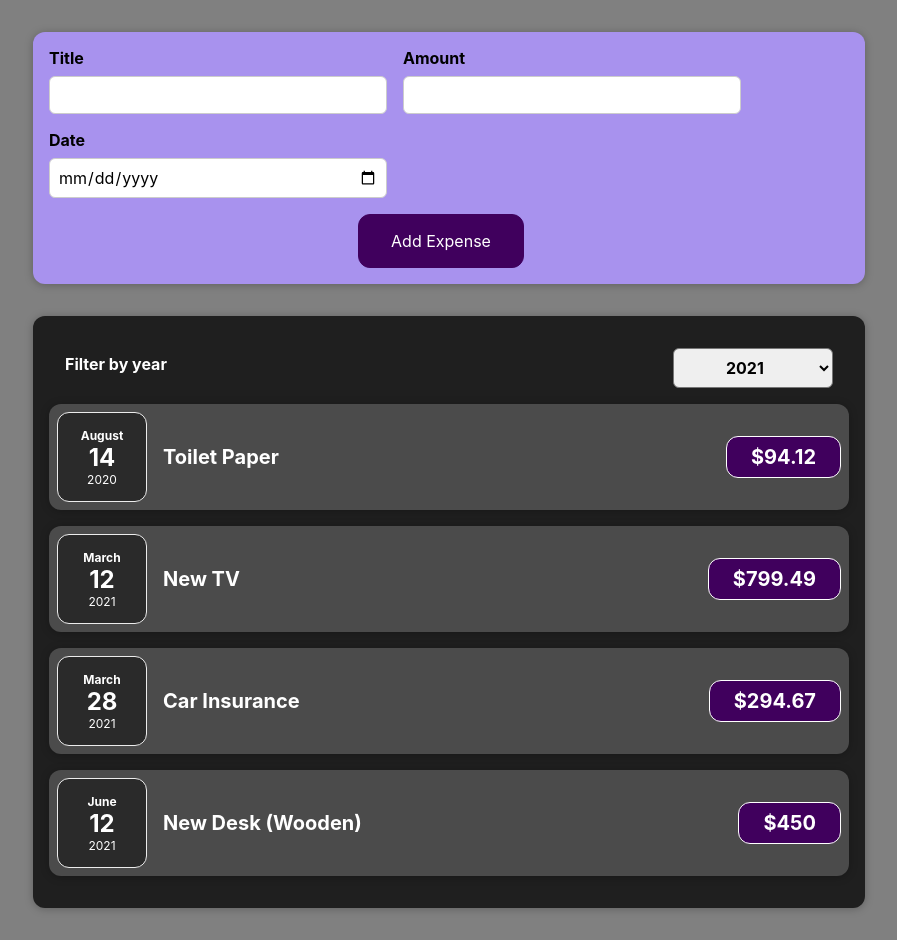
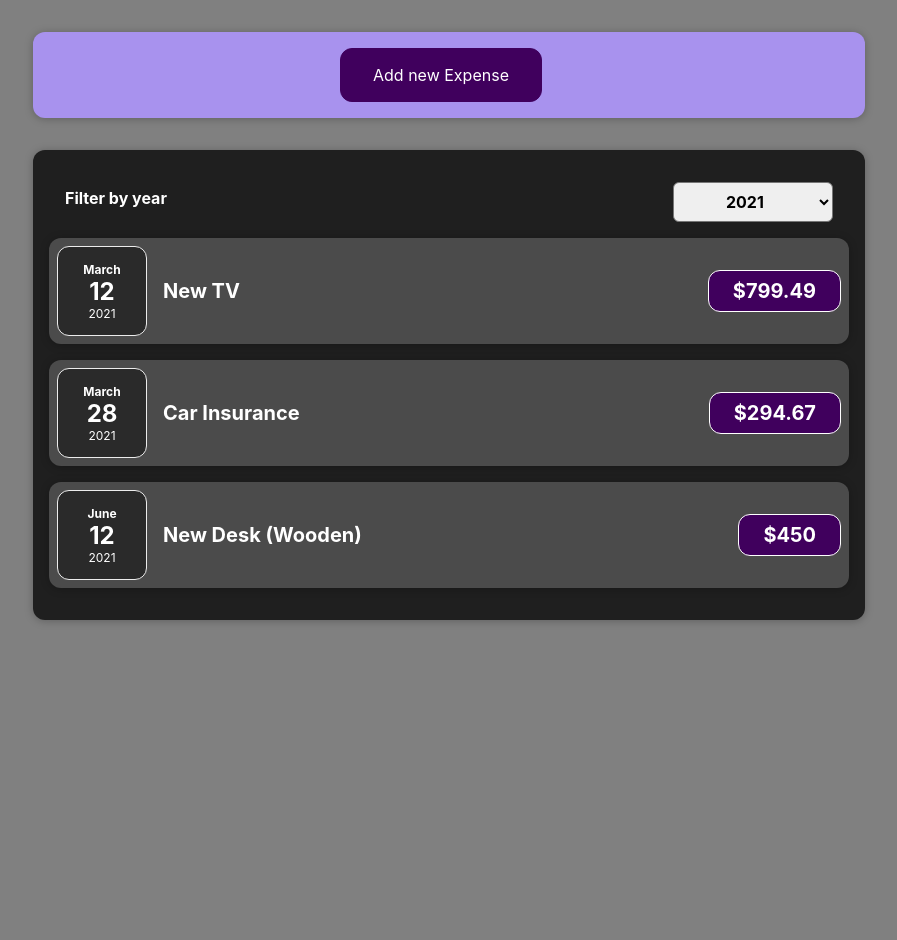
Before and after one commit to MikeBurton89/expense_tracker, a React (Create React App) app: page / in a window 1280 px wide. Shown: the whole page, without its empty margins (191-1088 px from the left). After the commit the page ends 800 px from the top, so only its background shows below. Built offline with nearby package versions, Linux system fonts and the light colour scheme.

Commit message:
added conditionals

```diff
--- a/src/App.js
+++ b/src/App.js
@@ -1,8 +1,8 @@
 import Expenses from "./components/Expenses/Expenses"
 import NewExpense from "./components/NewExpense/NewExpense";
+import { useState } from "react"
 
-const App = () => {
-  const expenses = [
+const DUMMY_EXPENSES = [
   {
     id: 'e1',
     title: 'Toilet Paper',
@@ -24,10 +24,14 @@
   },
 ];
 
+const App = () => {
+  const [expenses, setExpenses] = useState(DUMMY_EXPENSES);
+
   const addExpenseHandler = expense => {
-    console.log(expense)
-    console.log('from App.js')
-  }
+    setExpenses(prevExpenses => {
+      return [expense, ...prevExpenses];
+    });
+  };
 
   return (
     <div className="App">
--- a/src/components/Expenses/ExpenseItem.js
+++ b/src/components/Expenses/ExpenseItem.js
@@ -7,6 +7,7 @@
 const ExpenseItem = (props) => {
 
     return (
+        <li>
             <Card className='expense-item'>
                 <ExpenseDate date={props.date} />
                 <div className='expense-item__description'>
@@ -14,6 +15,7 @@
                 </div>
                 <div className='expense-item__price'>${props.amount}</div>
             </Card>
+        </li>
     )
 }
 
--- a/src/components/Expenses/Expenses.js
+++ b/src/components/Expenses/Expenses.js
@@ -1,8 +1,8 @@
 import React, { useState } from 'react'
 import Card from '../UI/Card'
-import ExpenseItem from './ExpenseItem'
 import './Expenses.css'
 import ExpensesFilter from './ExpensesFilter'
+import ExpensesList from './ExpensesList'
 
 const Expenses = (props) => {
 
@@ -14,15 +14,17 @@
 
     };
 
+    const filteredExpenses = props.items.filter(expense => {
+        return expense.date.getFullYear().toString() === filteredYear;
+    })
+
+
     return (
         <Card className='expenses'>
             <ExpensesFilter selected={filteredYear} onChangeFilter={filterChangeHandler} />
-            <ExpenseItem title={props.items[0].title} amount={props.items[0].amount} date={props.items[0].date} />
-            <ExpenseItem title={props.items[1].title} amount={props.items[1].amount} date={props.items[1].date} />
-            <ExpenseItem title={props.items[2].title} amount={props.items[2].amount} date={props.items[2].date} />
-            <ExpenseItem title={props.items[3].title} amount={props.items[3].amount} date={props.items[3].date} />
+            <ExpensesList items={filteredExpenses} />
         </Card>
     )
-}
+};
 
 export default Expenses
--- a/src/components/Expenses/ExpensesFilter.js
+++ b/src/components/Expenses/ExpensesFilter.js
@@ -4,7 +4,7 @@
 
 const ExpensesFilter = (props) => {
     const dropdownChangeHandler = (event) => {
-        console.log(event.target.value)
+        props.onChangeFilter(event.target.value)
 
     };
     return (
--- /dev/null
+++ b/src/components/Expenses/ExpensesList.css
@@ -0,0 +1,9 @@
+.expenses-list {
+    list-style: none;
+    padding: 0;
+}
+
+.expenses-list__fallback {
+    color: white;
+    text-align: center;
+}
--- /dev/null
+++ b/src/components/Expenses/ExpensesList.js
@@ -0,0 +1,20 @@
+import React from 'react'
+import ExpenseItem from './ExpenseItem'
+import './ExpensesList.css'
+
+const ExpensesList = props => {
+
+    if (props.items.length === 0) {
+        return <h2 className="expenses-list__fallback">Found no expenses</h2>
+
+    }
+    return <ul className='expenses-list'>
+        {props.items.map((expense) => <ExpenseItem key={expense.id} title={expense.title} amount={expense.amount} date={expense.date} />)}
+
+    </ul>
+
+
+}
+
+
+export default ExpensesList
--- a/src/components/NewExpense/ExpenseForm.js
+++ b/src/components/NewExpense/ExpenseForm.js
@@ -58,6 +58,7 @@
         setEnteredAmount('')
     };
 
+
     return (
         <form onSubmit={submitHandler}>
             <div className='new-expense__controls'>
@@ -75,7 +76,8 @@
                 </div>
             </div>
             <div className='new-expense__action'>
-                <button type='submit'> Add Expense</button>
+                <button type='button' onClick={props.onCancel}> Cancel </button>
+                <button type='submit'> Add Expense </button>
             </div>
         </form >
     )
--- a/src/components/NewExpense/NewExpense.js
+++ b/src/components/NewExpense/NewExpense.js
@@ -1,8 +1,9 @@
-import React from 'react'
+import React, { useState } from 'react'
 import './NewExpense.css'
 import ExpenseForm from './ExpenseForm'
 
 const NewExpense = (props) => {
+    const [isEditing, setIsEditing] = useState(false);
     const saveExpenseDataHandler = (enteredExpenseData) => {
         const expenseData = {
             ...enteredExpenseData,
@@ -11,9 +12,19 @@
         props.onAddExpense(expenseData);
     };
 
+    const startEditingHandler = () => {
+        setIsEditing(true);
+    };
+
+    const stopEditingHandler = () => {
+        setIsEditing(false);
+    }
+
     return (
         <div className='new-expense'>
-            <ExpenseForm onSaveExpenseData={saveExpenseDataHandler} />
+            {!isEditing && <button onClick={startEditingHandler}> Add new Expense </button>}
+            {isEditing && <ExpenseForm onCancel={stopEditingHandler} onSaveExpenseData={saveExpenseDataHandler} />}
+
         </div>
     )
 };
```
Lines whose indentation alone changed are shown as unchanged.
